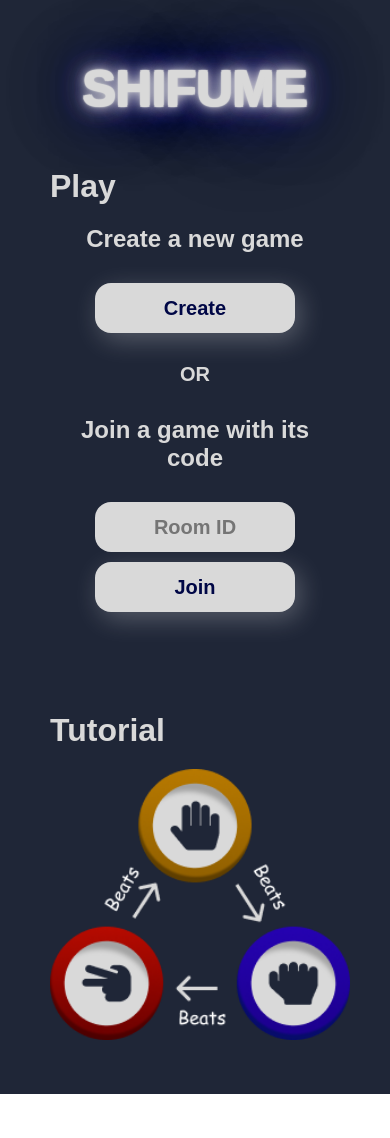
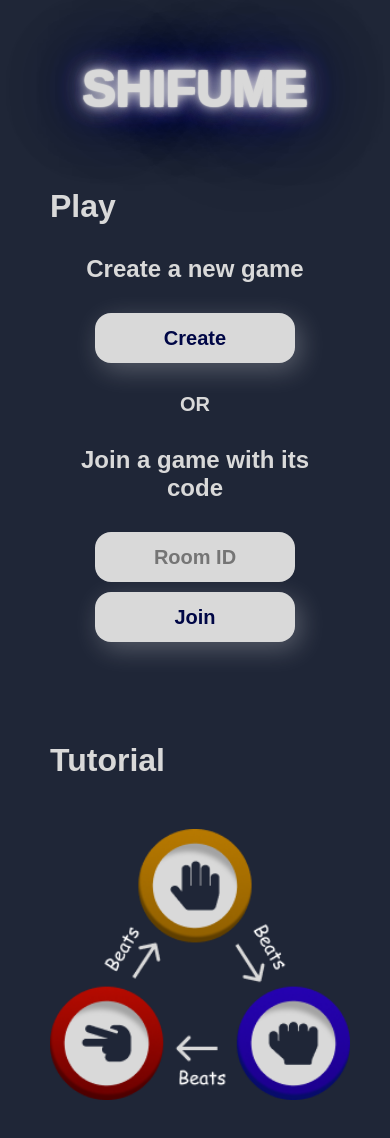
Before and after one commit to Crrayzze/shifume, a React (Create React App) app in the folder frontend/: page / in a window 390 px wide. Shown: the top 1138 px of the page. Before the commit the page ends 1094 px from the top, so only its background shows below. Built offline with nearby package versions, Linux system fonts and the light colour scheme; no server answers.

Commit message:
improve alignement

```diff
--- a/frontend/src/components/joinRoom/joinRoom.css
+++ b/frontend/src/components/joinRoom/joinRoom.css
@@ -1,5 +1,9 @@
 .join-room-wrapper {
   display: flex;
+}
+
+.play-label {
+  padding-left: 50px;
 }
 
 .join-room-container {
@@ -85,12 +89,17 @@
     gap: 100px;
   }
 
+  .play-label {
+    padding-left: 0px;
+    padding-top: 20px;
+  }
+
   .join-room-container {
     flex-direction: column;
     align-items: center;
     gap: 10px;
     text-align: center;
-    padding-top: 20px;
+    padding-top: 30px;
     font-size: 15px;
     padding-left: 0px;
   }
--- a/frontend/src/components/joinRoom/joinRoom.jsx
+++ b/frontend/src/components/joinRoom/joinRoom.jsx
@@ -54,7 +54,7 @@ export const JoinRoom = ({ setIsInRoom }) => {
   return (
     <div className="join-room-wrapper">
       <div>
-        <h1>Play</h1>
+        <h1 className="play-label">Play</h1>
         <div className="join-room-container">
           <form>
             <h1 className="join-room-label">Create a new game</h1>
--- a/frontend/src/components/tutorial/tutorial.css
+++ b/frontend/src/components/tutorial/tutorial.css
@@ -2,6 +2,7 @@
   width: 100%;
   height: 100%;
   object-fit: contain;
+  padding-top: 50px;
 }
 
 @media  screen and (max-width: 1100px) {
@@ -18,5 +19,6 @@
   .tutorial-image {
     width: 50%;
     min-width: 300px;
+    padding-top: 30px;
   }
 }
```
